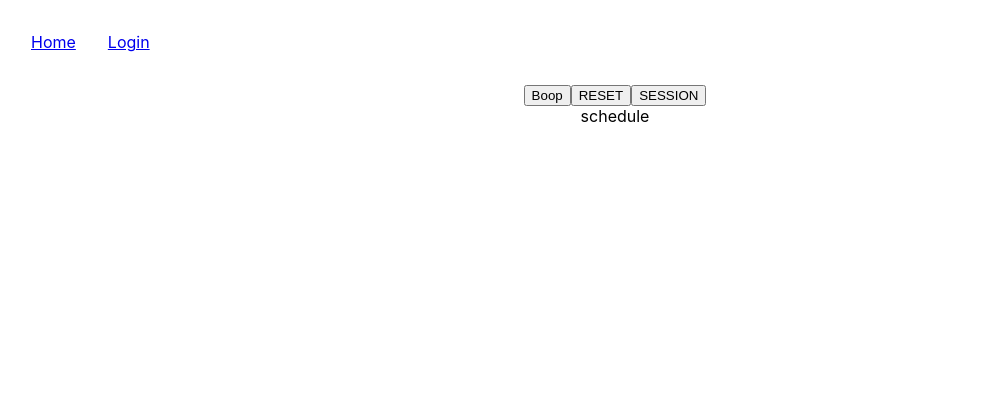
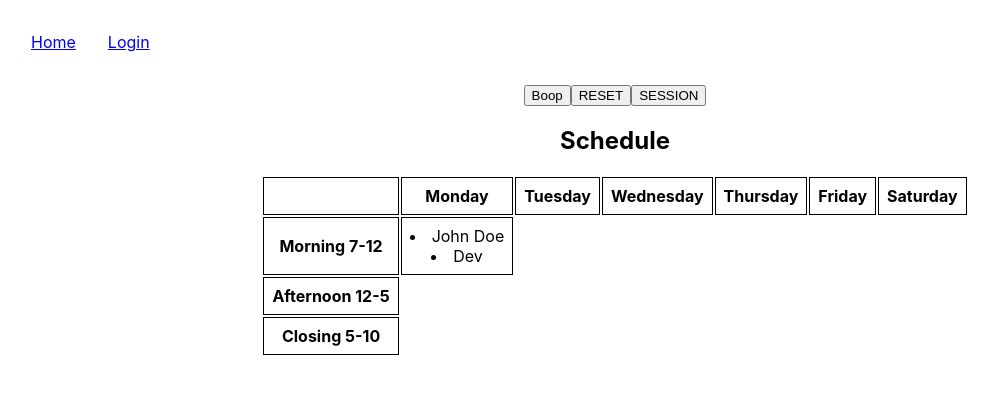
Before and after one commit to lzklein/express-project, a React (Create React App) app in the folder client/: page /schedule in a window 1280 px wide. Shown: the top 394 px of the page, without its empty margins (25-1023 px from the left). Built offline with nearby package versions, Linux system fonts and the light colour scheme; no server answers.

Commit message:
schedule table built

```diff
--- a/client/src/App.css
+++ b/client/src/App.css
@@ -49,3 +49,14 @@
   padding: 16px;
   text-decoration: none;
 }
+
+table {
+  margin-left: auto;
+  margin-right: auto;
+}
+
+th, td {
+  border: 1px solid black;
+	padding: 8px;
+
+}
--- a/client/src/components/schedule.js
+++ b/client/src/components/schedule.js
@@ -1,9 +1,41 @@
 import React from 'react'
 
-// weekly shift schedule
+// 6 columns (closed sunday)
+// min 2 per shift
+// if under 2 people, display "x amount needed" either 2 or 1 if current at 0 or 1 employees on x shift
 const Schedule = () => {
   return (
-    <div>schedule</div>
+    <div>
+      <h2>Schedule</h2>
+      <table>
+        <thead>
+          <tr>
+            <th></th>
+            <th>Monday</th>
+            <th>Tuesday</th>
+            <th>Wednesday</th>
+            <th>Thursday</th>
+            <th>Friday</th>
+            <th>Saturday</th>
+            {/* closed sunday */}
+          </tr>
+        </thead>
+        <tbody>
+          <tr>
+            <th>Morning 7-12</th>
+            <td>
+              {/* example */}
+              <li>John Doe</li>
+              <li>Dev</li>
+            </td>
+          </tr>
+          <tr>
+            <th>Afternoon 12-5</th>
+          </tr>
+          <th>Closing 5-10</th>
+        </tbody>
+      </table>
+    </div>
   )
 }
 
```
